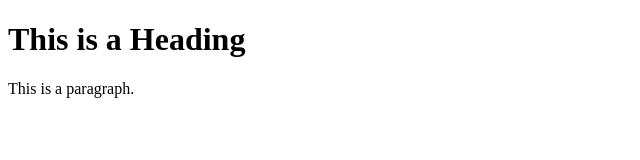
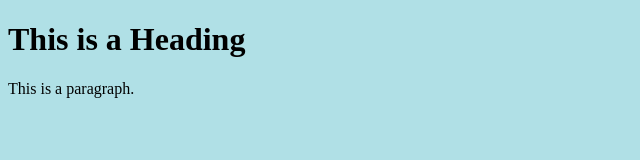
Before and after one commit to ColeFoster08/colefoster08.github.io, a plain HTML site: page exercises/index.html in a window 1280 px wide. Shown: the whole page, without its empty margins (0-640 px from the left). Drawn offline with Linux system fonts and the light colour scheme.

Commit message:
Update index.html

```diff
--- a/exercises/index.html
+++ b/exercises/index.html
@@ -3,8 +3,7 @@
 <head>
 <title>Page Title</title>
 </head>
-<body>
-<tag style="CSS-property:CSS-value;">
+<body style="background-color:powderblue;">
 <h1>This is a Heading</h1>
 <p>This is a paragraph.</p>
 
```
